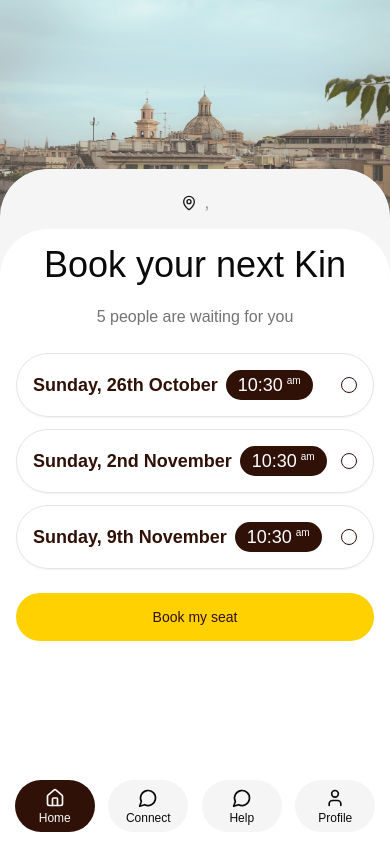
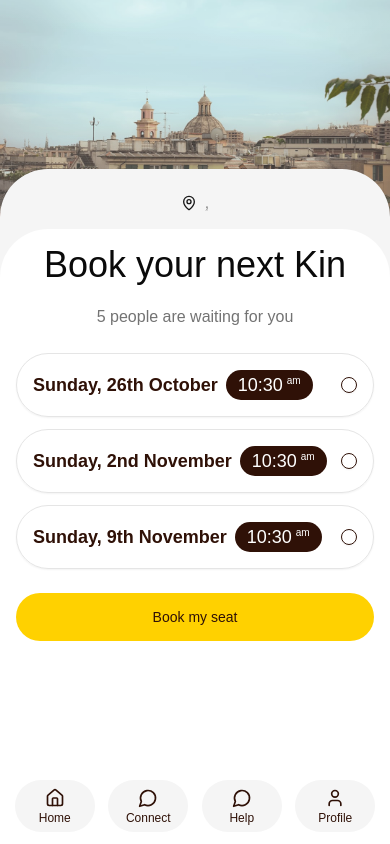
Before and after one commit to Easify-Technologies/meetly, a Next.js app: page /bookings in a window 390 px wide. Built offline with nearby package versions, Linux system fonts and the light colour scheme; no server answers; a web font is replaced by a local one.

Commit message:
created the page for updating the user information

```diff
--- /dev/null
+++ b/app/personal-information/page.tsx
@@ -0,0 +1,19 @@
+'use client';
+
+import React from 'react'
+import Navbar from '@/components/ui/Navbar';
+import Link from 'next/link';
+
+const Page = () => {
+  return (
+    <>
+      <Navbar />
+
+      <section className='w-full relative'>
+
+      </section>
+    </>
+  )
+}
+
+export default Page
--- a/app/settings/page.tsx
+++ b/app/settings/page.tsx
@@ -10,7 +10,6 @@ import { useProfileDetails } from '../queries/profile';
 import Link from 'next/link';
 import axios from 'axios';
 import { signOut } from 'next-auth/react';
-import { useRouter } from 'next/navigation';
 
 const connectionStyles = [
     { label: "I ask questions", value: "ask_questions" },
@@ -50,7 +49,6 @@ const kindOfPeople = [
 
 const Page = () => {
     const { data: session } = useSession();
-    const router = useRouter();
     const email = session?.user?.email ?? "";
 
     const { data: profile, isLoading } = useProfileDetails(email);
@@ -159,11 +157,11 @@ const Page = () => {
                                                             <div className="flex flex-col gap-4 bg-card rounded-lg p-4 border">
                                                                 <div className="flex items-center justify-between">
                                                                     <h3 className="text-base md:text-lg text-muted-foreground">Personal Information</h3>
-                                                                    <button data-slot="button" className="inline-flex items-center justify-center whitespace-nowrap text-sm md:text-base font-medium transition-all select-none disabled:pointer-events-none disabled:opacity-50 [&amp;_svg]:pointer-events-none [&amp;_svg:not([class*='size-'])]:size-4 shrink-0 [&amp;_svg]:shrink-0 outline-none focus-visible:border-ring focus-visible:ring-ring/50 focus-visible:ring-[3px] aria-invalid:ring-destructive/20 dark:aria-invalid:ring-destructive/40 aria-invalid:border-destructive hover:bg-accent hover:text-accent-foreground dark:hover:bg-accent/50 h-8 rounded-full px-3 has-[&gt;svg]:px-2.5 gap-2">
+                                                                    <Link href="/personal-information" className="inline-flex items-center justify-center whitespace-nowrap text-sm md:text-base font-medium transition-all select-none disabled:pointer-events-none disabled:opacity-50 [&amp;_svg]:pointer-events-none [&amp;_svg:not([class*='size-'])]:size-4 shrink-0 [&amp;_svg]:shrink-0 outline-none focus-visible:border-ring focus-visible:ring-ring/50 focus-visible:ring-[3px] aria-invalid:ring-destructive/20 dark:aria-invalid:ring-destructive/40 aria-invalid:border-destructive hover:bg-accent hover:text-accent-foreground dark:hover:bg-accent/50 h-8 rounded-full px-3 has-[&gt;svg]:px-2.5 gap-2">
                                                                         <svg xmlns="http://www.w3.org/2000/svg" width="24" height="24" viewBox="0 0 24 24" fill="none" stroke="currentColor" strokeWidth="2" strokeLinecap="round" strokeLinejoin="round" className="lucide lucide-square-pen h-4 w-4" aria-hidden="true">
                                                                             <path d="M12 3H5a2 2 0 0 0-2 2v14a2 2 0 0 0 2 2h14a2 2 0 0 0 2-2v-7"></path>
                                                                             <path d="M18.375 2.625a1 1 0 0 1 3 3l-9.013 9.014a2 2 0 0 1-.853.505l-2.873.84a.5.5 0 0 1-.62-.62l.84-2.873a2 2 0 0 1 .506-.852z"></path>
-                                                                        </svg>Edit </button>
+                                                                        </svg>Edit </Link>
                                                                 </div>
                                                                 <div className="flex flex-col gap-3">
                                                                     <div className="flex items-center gap-3">
--- a/components/ui/Navbar.tsx
+++ b/components/ui/Navbar.tsx
@@ -3,8 +3,44 @@
 import React from 'react';
 import Image from 'next/image';
 import Link from 'next/link';
+import { usePathname } from 'next/navigation';
+
+const navLinks = [
+    {
+        label: "Home",
+        path: "/",
+        logo: <svg xmlns="http://www.w3.org/2000/svg" width="24" height="24" viewBox="0 0 24 24" fill="none" stroke="currentColor" strokeWidth="2" strokeLinecap="round" strokeLinejoin="round" className="lucide lucide-house h-5 w-5 transition-colors" aria-hidden="true">
+            <path d="M15 21v-8a1 1 0 0 0-1-1h-4a1 1 0 0 0-1 1v8"></path>
+            <path d="M3 10a2 2 0 0 1 .709-1.528l7-5.999a2 2 0 0 1 2.582 0l7 5.999A2 2 0 0 1 21 10v9a2 2 0 0 1-2 2H5a2 2 0 0 1-2-2z"></path>
+        </svg>
+    },
+    {
+        label: "Connect",
+        path: "#",
+        logo: <svg xmlns="http://www.w3.org/2000/svg" width="24" height="24" viewBox="0 0 24 24" fill="none" stroke="currentColor" strokeWidth="2" strokeLinecap="round" strokeLinejoin="round" className="lucide lucide-message-circle h-5 w-5 transition-colors" aria-hidden="true">
+            <path d="M7.9 20A9 9 0 1 0 4 16.1L2 22Z"></path>
+        </svg>
+    },
+    {
+        label: "Help",
+        path: "#",
+        logo: <svg xmlns="http://www.w3.org/2000/svg" width="24" height="24" viewBox="0 0 24 24" fill="none" stroke="currentColor" strokeWidth="2" strokeLinecap="round" strokeLinejoin="round" className="lucide lucide-message-circle h-5 w-5 transition-colors" aria-hidden="true">
+            <path d="M7.9 20A9 9 0 1 0 4 16.1L2 22Z"></path>
+        </svg>
+    },
+    {
+        label: "Profile",
+        path: "/settings",
+        logo: <svg xmlns="http://www.w3.org/2000/svg" width="24" height="24" viewBox="0 0 24 24" fill="none" stroke="currentColor" strokeWidth="2" strokeLinecap="round" strokeLinejoin="round" className="lucide lucide-user h-5 w-5 transition-colors" aria-hidden="true">
+            <path d="M19 21v-2a4 4 0 0 0-4-4H9a4 4 0 0 0-4 4v2"></path>
+            <circle cx="12" cy="7" r="4"></circle>
+        </svg>
+    }
+];
 
 const Navbar = () => {
+    const pathname = usePathname();
+
     return (
         <>
             {/* Desktop Navbar */}
@@ -35,40 +71,14 @@ const Navbar = () => {
                 <div className="bg-popover backdrop-blur-xl z-100 mb-1">
                     <div className="relative px-2 py-2 ">
                         <nav className="flex items-center justify-around">
-                            <Link className="flex flex-col items-center justify-center gap-1 h-auto py-2 px-8 rounded-full transition-all duration-200 min-w-[60px] max-w-[80px] flex-1 active:scale-95 bg-[#2F1107] text-primary-foreground hover:bg-[#2F1107]/90" href="/" data-status="active" aria-current="page">
-                                <div className="relative">
-                                    <svg xmlns="http://www.w3.org/2000/svg" width="24" height="24" viewBox="0 0 24 24" fill="none" stroke="currentColor" strokeWidth="2" strokeLinecap="round" strokeLinejoin="round" className="lucide lucide-house h-5 w-5 transition-colors text-primary-foreground" aria-hidden="true">
-                                        <path d="M15 21v-8a1 1 0 0 0-1-1h-4a1 1 0 0 0-1 1v8"></path>
-                                        <path d="M3 10a2 2 0 0 1 .709-1.528l7-5.999a2 2 0 0 1 2.582 0l7 5.999A2 2 0 0 1 21 10v9a2 2 0 0 1-2 2H5a2 2 0 0 1-2-2z"></path>
-                                    </svg>
-                                </div>
-                                <span className="text-xs font-medium transition-colors leading-none text-primary-foreground">Home</span>
-                            </Link>
-                            <Link className="flex flex-col bg-muted items-center justify-center gap-1 h-auto py-2 px-8 rounded-full transition-all duration-200 min-w-[60px] max-w-[80px] flex-1 hover:bg-accent/50 active:scale-95" href="#">
-                                <div className="relative">
-                                    <svg xmlns="http://www.w3.org/2000/svg" width="24" height="24" viewBox="0 0 24 24" fill="none" stroke="currentColor" strokeWidth="2" strokeLinecap="round" strokeLinejoin="round" className="lucide lucide-message-circle h-5 w-5 transition-colors" aria-hidden="true">
-                                        <path d="M7.9 20A9 9 0 1 0 4 16.1L2 22Z"></path>
-                                    </svg>
-                                </div>
-                                <span className="text-xs font-medium transition-colors leading-none">Connect</span>
-                            </Link>
-                            <Link className="flex flex-col bg-muted items-center justify-center gap-1 h-auto py-2 px-8 rounded-full transition-all duration-200 min-w-[60px] max-w-[80px] flex-1 hover:bg-accent/50 active:scale-95" href="#">
-                                <div className="relative">
-                                    <svg xmlns="http://www.w3.org/2000/svg" width="24" height="24" viewBox="0 0 24 24" fill="none" stroke="currentColor" strokeWidth="2" strokeLinecap="round" strokeLinejoin="round" className="lucide lucide-message-circle h-5 w-5 transition-colors" aria-hidden="true">
-                                        <path d="M7.9 20A9 9 0 1 0 4 16.1L2 22Z"></path>
-                                    </svg>
-                                </div>
-                                <span className="text-xs font-medium transition-colors leading-none">Help</span>
-                            </Link>
-                            <Link className="flex flex-col bg-muted items-center justify-center gap-1 h-auto py-2 px-8 rounded-full transition-all duration-200 min-w-[60px] max-w-[80px] flex-1 hover:bg-accent/50 active:scale-95" href="/settings">
-                                <div className="relative">
-                                    <svg xmlns="http://www.w3.org/2000/svg" width="24" height="24" viewBox="0 0 24 24" fill="none" stroke="currentColor" strokeWidth="2" strokeLinecap="round" strokeLinejoin="round" className="lucide lucide-user h-5 w-5 transition-colors" aria-hidden="true">
-                                        <path d="M19 21v-2a4 4 0 0 0-4-4H9a4 4 0 0 0-4 4v2"></path>
-                                        <circle cx="12" cy="7" r="4"></circle>
-                                    </svg>
-                                </div>
-                                <span className="text-xs font-medium transition-colors leading-none">Profile</span>
-                            </Link>
+                            {navLinks && navLinks.map((nav, idx) => (
+                                <Link key={idx} className={`flex flex-col items-center justify-center gap-1 h-auto py-2 px-8 rounded-full transition-all duration-200 min-w-[60px] max-w-[80px] flex-1 ${pathname === nav.path ? "active:scale-95 bg-[#2F1107] text-white" : "bg-muted text-[#2F1107]"}`} href={nav.path} aria-current="page">
+                                    <div className="relative">
+                                        {nav.logo}
+                                    </div>
+                                    <span className="text-xs font-medium transition-colors leading-none">{nav.label}</span>
+                                </Link>
+                            ))}
                         </nav>
                     </div>
                 </div>
```
